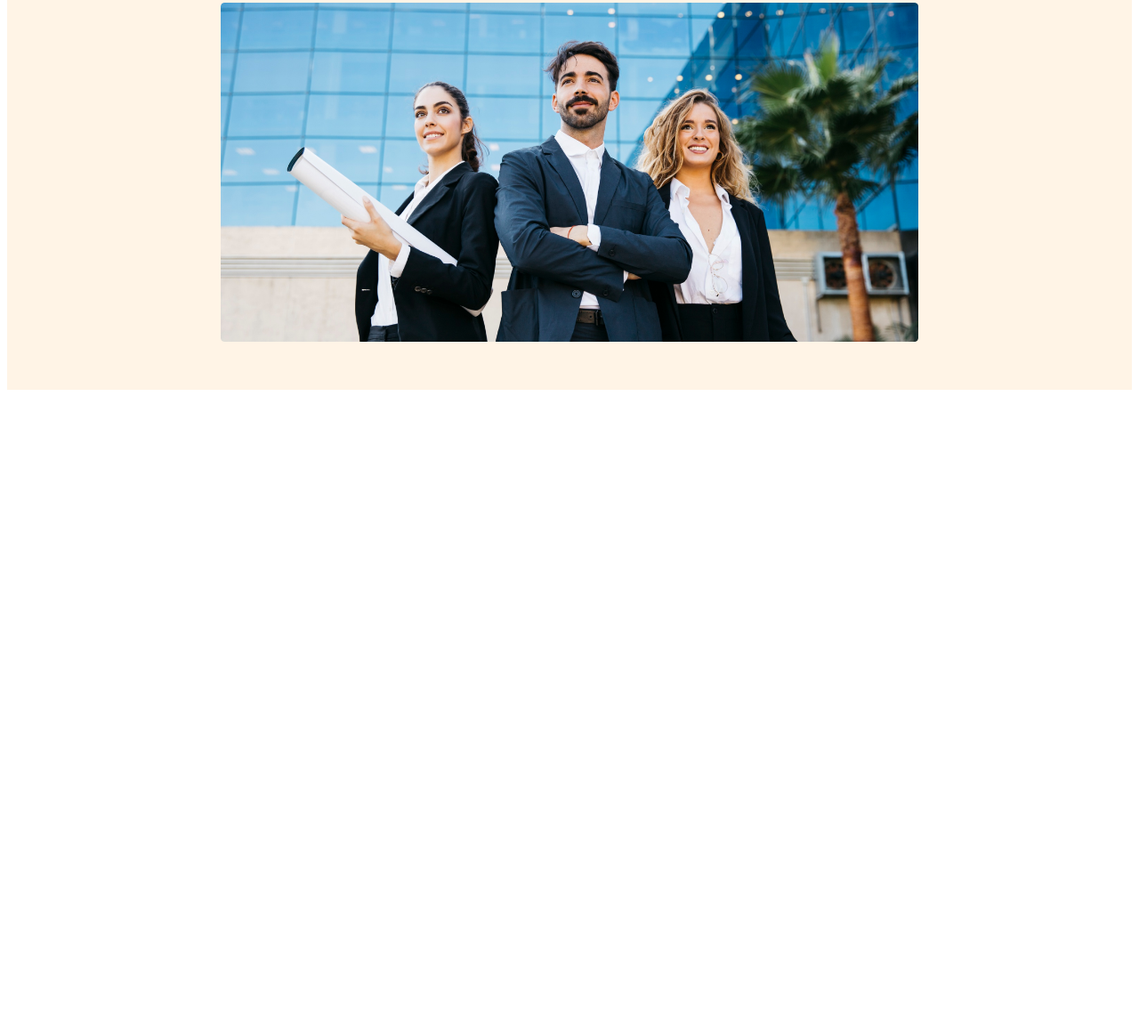
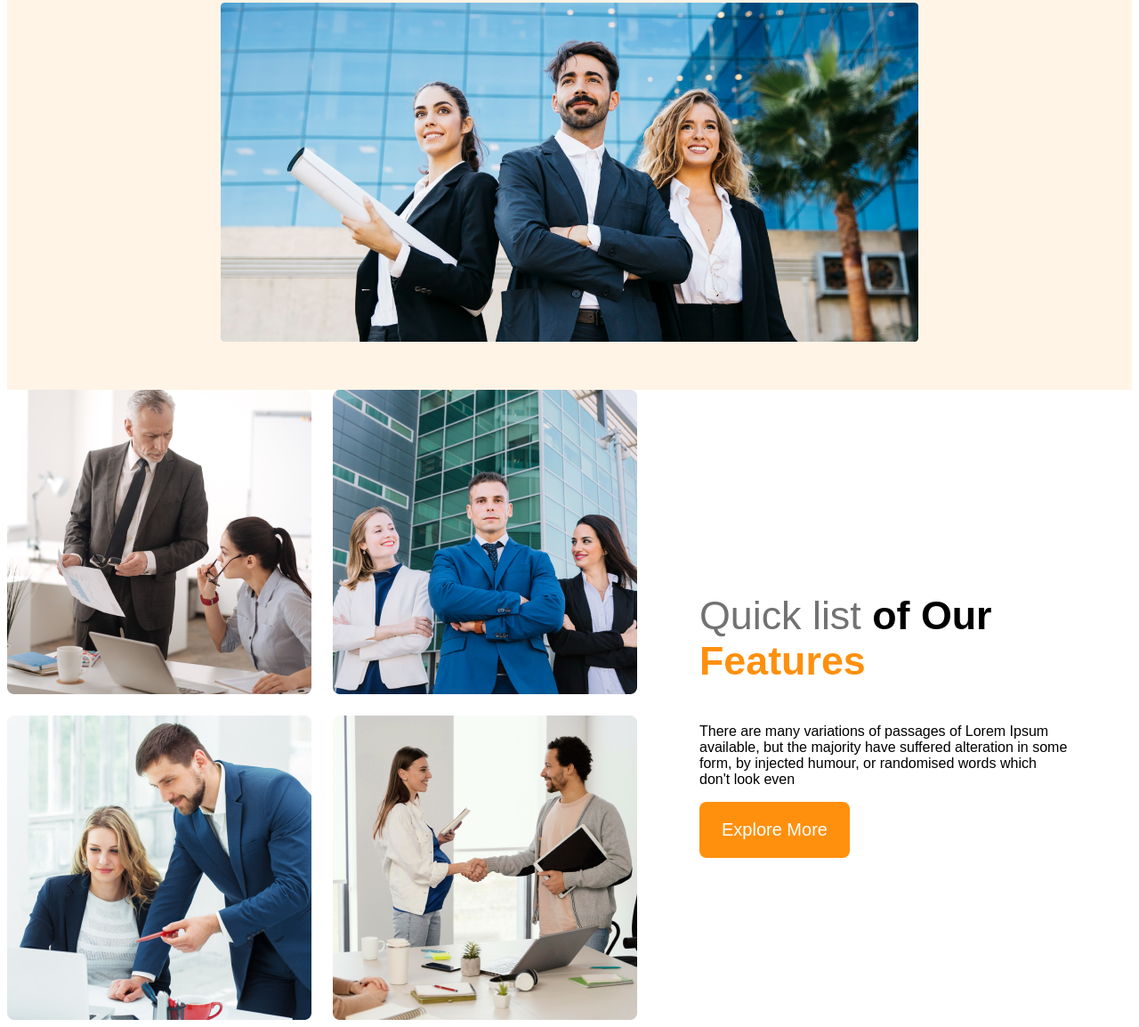
Before and after one commit to mstr5820/g3-new, a plain HTML site: page index.html in a window 1280 px wide. Shown: the part 564-1718 px from the top of the page at 89% size. Before the commit the page ends 1010 px from the top, so only its background shows below. Drawn offline with Linux system fonts and the light colour scheme.

Commit message:
content added

```diff
--- a/index.html
+++ b/index.html
@@ -7,6 +7,7 @@
     <link rel="stylesheet" href="style.css">
 </head>
 <body>
+    <!-- header starting -->
     <header>
         <nav>
             <h3 class="nav-title">G3 Architects</h3>
@@ -32,8 +33,24 @@
             <img src="images/banner.png" alt="">
         </div>
     </header>
+    <!-- header end -->
     <main>
-
+        <!-- tems section -->
+         <section class="tems-container">
+            <div class="tems-img-con">
+                <img src="images/team1.png" alt="">
+                <img src="images/team2.png" alt="">
+                <img src="images/team3.png" alt="">
+                <img src="images/team4.png" alt="">
+            </div>
+            <div class="tems-contant">
+                <h3 class="tems-title"> <span class="QL">Quick list</span> <span>of Our</span> <span class="FE">Features</span> </h3>
+                <p class="team-dis">There are many variations of passages of Lorem Ipsum available, but the majority have suffered alteration in some form, by injected humour, or randomised words which don't look even</p>
+                <button class="btn-pri">
+                    Explore More
+                </button>
+            </div>
+         </section>
     </main>
     <footer>
 
--- a/style.css
+++ b/style.css
@@ -91,3 +91,35 @@ nav li a{
         flex-direction: column;
     }
 }
+
+/* main styls */
+main{
+    max-width: 1440px;
+    margin: auto;
+}
+
+/* tems-contaner */
+.tems-container{
+    display: flex;
+    align-items: center;
+}
+.tems-img-con{
+    display: grid;
+    grid-template-columns: repeat(2, 1fr);
+    gap: 1.5rem;
+}
+.tems-contant{
+    padding-right: 70px;
+    padding-left: 70px;
+}
+.tems-title{
+    font-size: 2.8rem;
+}
+.tems-title .QL{
+    color: #727272;
+    font-weight: 500;
+}
+.tems-title .FE{
+    color: #FF900E;
+    font-weight: 700;
+}
```
